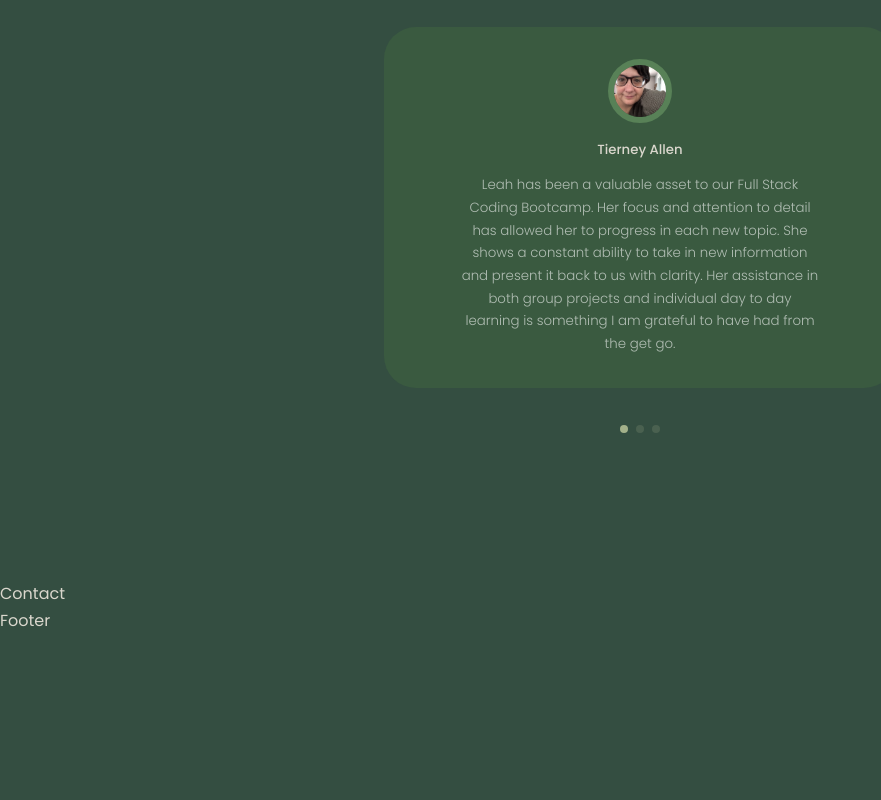
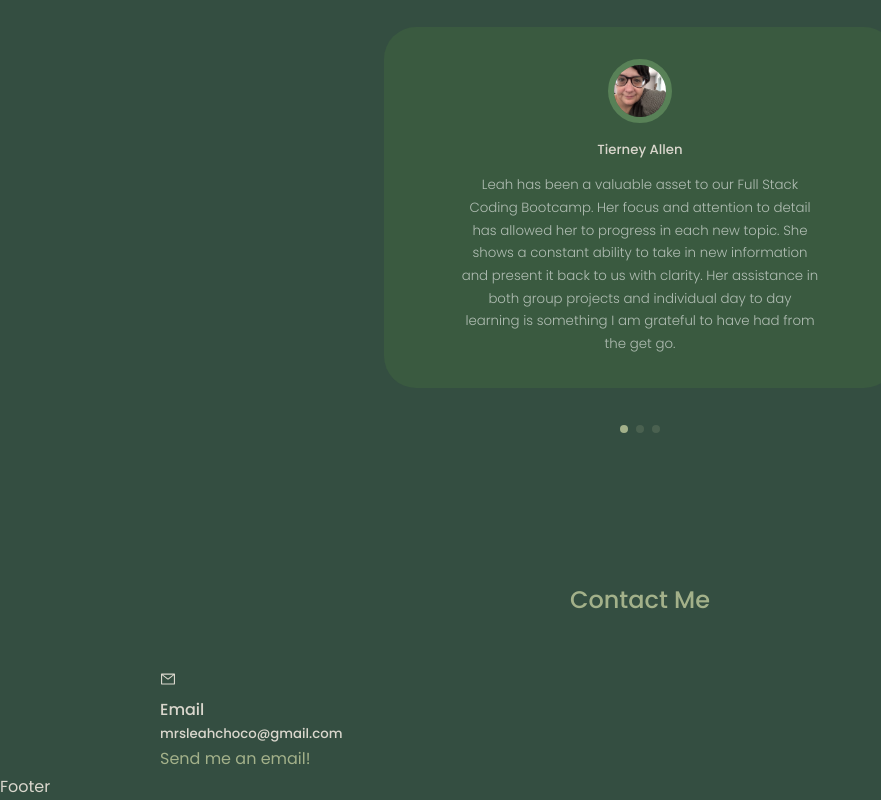
Before and after one commit to leah-choco/Portfolio, a React (Create React App) app: page / in a window 1280 px wide. Shown: the part 3231-4031 px from the top of the page, without its empty margins (0-881 px from the left). Before the commit the page ends 3865 px from the top, so only its background shows below. Built offline with nearby package versions, Linux system fonts and the light colour scheme.

Commit message:
Writing jsx for Contact Me component

```diff
--- a/src/components/Contact/Contact.jsx
+++ b/src/components/Contact/Contact.jsx
@@ -2,9 +2,24 @@ import React from 'react'
 
 import './contact.css';
 
+import{AiOutlineMail} from 'react-icons/ai';
+
 const Contact = () => {
   return (
-    <section id='contact'>Contact</section>
+    <section id='contact'>
+      <h2>Contact Me</h2>
+
+      <div className="container contact__container">
+        <div className="contact__options">
+          <article className='contact__option'>
+            <AiOutlineMail />
+            <h4>Email</h4>
+            <h5>mrsleahchoco@gmail.com</h5>
+            <a href='mailto:mrsleahchoco@gmail.com' target='_blank' rel='noreferrer'>Send me an email!</a>
+          </article>
+        </div>
+      </div>
+    </section>
   )
 }
 
```
